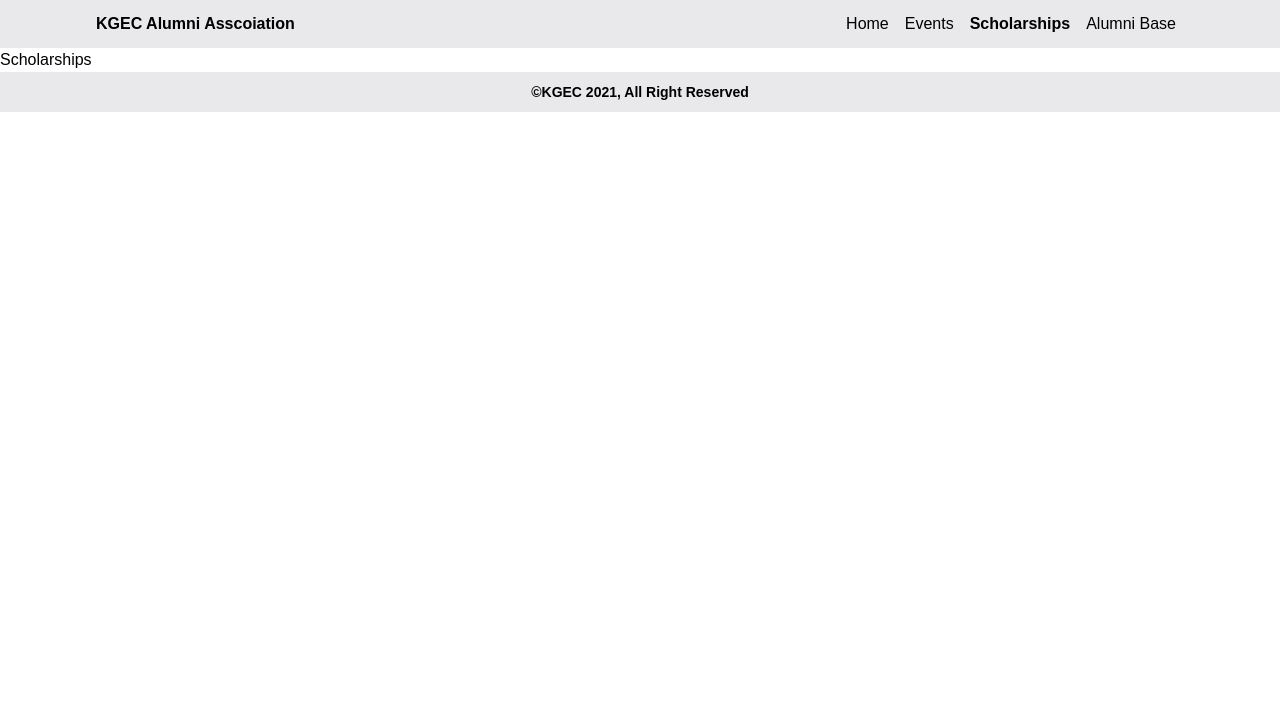
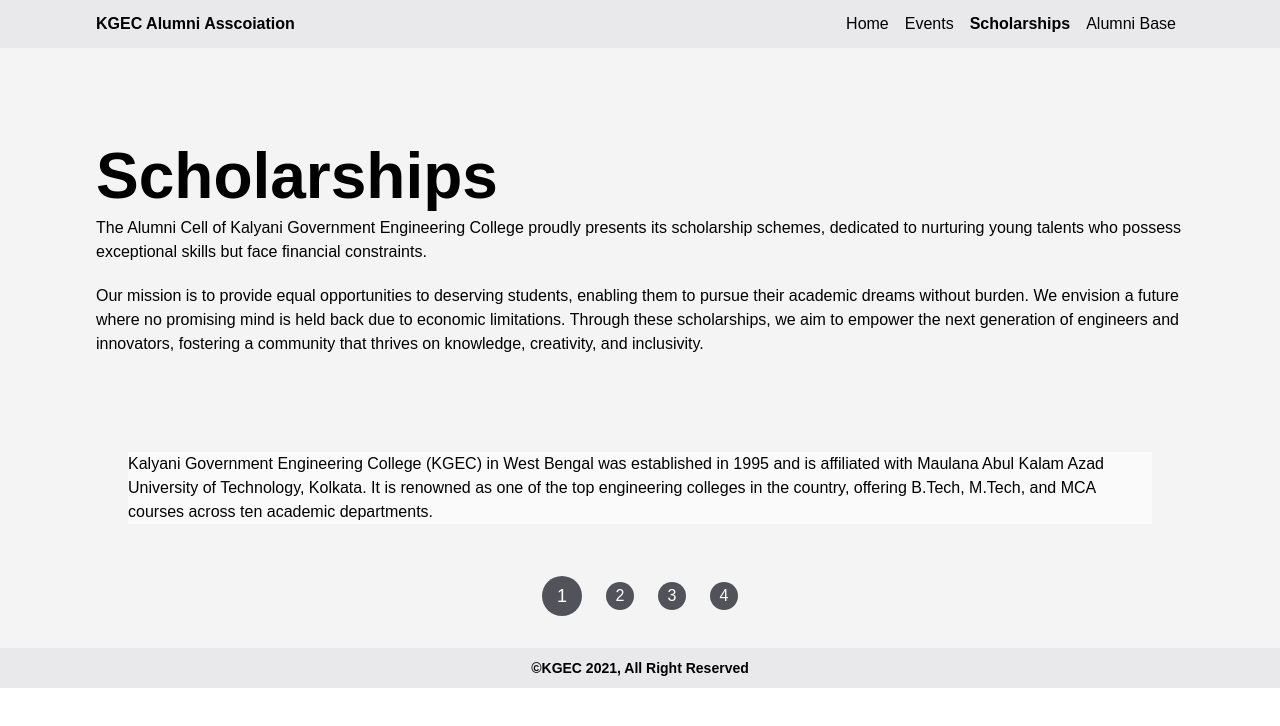
Before and after one commit to kgec-alumni-interaction-cell/website, a Next.js app: page /scholarships in a window 1280 px wide. Shown: the top 726 px of the page. Built offline with nearby package versions, Linux system fonts and the light colour scheme; a web font is replaced by a local one.

Commit message:
feat: feat

```diff
--- a/src/pages/scholarships/index.tsx
+++ b/src/pages/scholarships/index.tsx
@@ -1,11 +1,53 @@
 import Layout from "@/components/layout";
+import Slide from "@/components/slideshow/Slide";
+import Slideshow from "@/components/slideshow/Slideshow";
+
+const points = [
+  "Kalyani Government Engineering College (KGEC) in West Bengal was established in 1995 and is affiliated with Maulana Abul Kalam Azad University of Technology, Kolkata. It is renowned as one of the top engineering colleges in the country, offering B.Tech, M.Tech, and MCA courses across ten academic departments.",
+  "KGEC fosters a thriving community of eager learners, emphasizing both academic and personal growth. The college's outcome-based education approach puts students at the center of the learning process. The campus spans 75 acres and features state-of-the-art infrastructure, including seminar halls, E-classrooms, and a well-equipped library.",
+  "The college encourages industry-academia interaction through workshops, guest lectures, and industrial visits. KGEC boasts robust placement opportunities, with top-notch companies recruiting final year students annually. Students actively participate in coding competitions, hackathons, and events organized by various clubs, including the Entrepreneurship Cell.",
+  "Faculty members are involved in research activities and mentor PhD students. The college takes pride in its national-level journal, 'REASON-A Technical Journal.' Preparations for NAAC Accreditation are underway, as KGEC strives for excellence in education, research, and overall growth, empowering students to shine in the world of engineering.",
+];
 
 function Scholarships() {
   return (
     <Layout>
-      Scholarships
+      <section className=" bg-zinc-100 min-w-full flex flex-col">
+        <div className="min-w-full flex flex-col gap-8 p-12 px-8 lg:p-24 h-full">
+          <div className="w-full justify-center">
+            <h2 className="text-[3rem] lg:text-[4rem] font-black mb-0 leading-none">
+              Scholarships
+            </h2>
+            <p className="text-base mt-2">
+              The Alumni Cell of Kalyani Government Engineering College proudly
+              presents its scholarship schemes, dedicated to nurturing young
+              talents who possess exceptional skills but face financial
+              constraints.
+            </p>
+            <p className="text-base mt-5">
+              Our mission is to provide equal opportunities to deserving
+              students, enabling them to pursue their academic dreams without
+              burden. We envision a future where no promising mind is held back
+              due to economic limitations. Through these scholarships, we aim to
+              empower the next generation of engineers and innovators, fostering
+              a community that thrives on knowledge, creativity, and
+              inclusivity.
+            </p>
+          </div>
+        </div>
+
+        <Slideshow>
+          {points.map((point: string, idx) => (
+            <Slide key={idx}>
+              <div className="flex h-full w-[80vw] bg-zinc-50 mx-auto whitespace-normal">
+                <p className="text-md">{point}</p>
+              </div>
+            </Slide>
+          ))}
+        </Slideshow>
+      </section>
     </Layout>
-  )
+  );
 }
 
 export default Scholarships;
```
